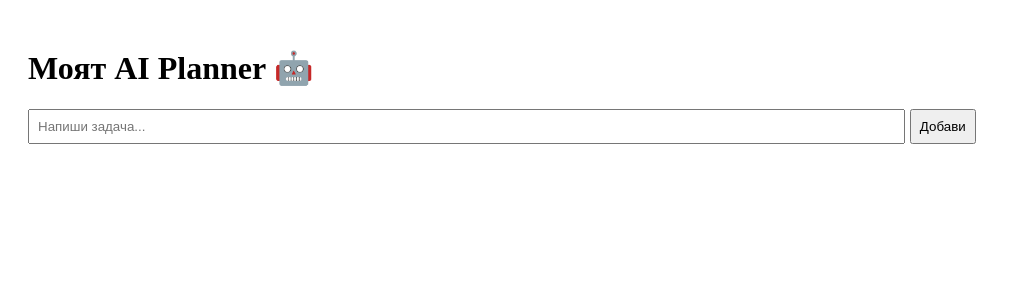
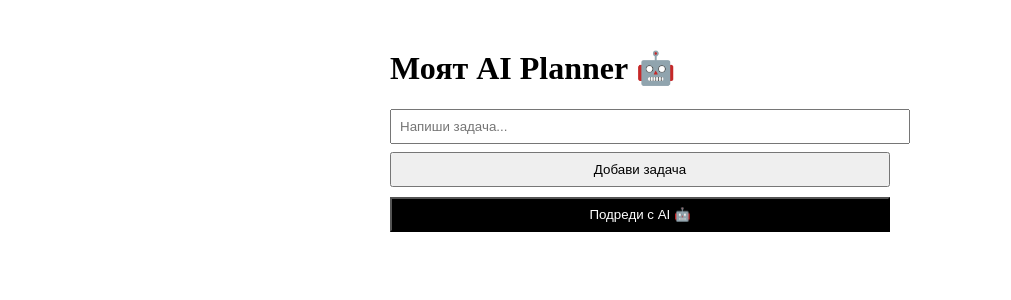
Before and after one commit to 1313123bg-source/my-ai-planner, a Next.js app: page / in a window 1280 px wide. Shown: the top 300 px of the page, without its empty margins (0-1011 px from the left). Built offline with nearby package versions, Linux system fonts and the light colour scheme.

Commit message:
Update index.js

```diff
--- a/pages/index.js
+++ b/pages/index.js
@@ -3,8 +3,9 @@ import { useState, useEffect } from "react";
 export default function Home() {
   const [task, setTask] = useState("");
   const [tasks, setTasks] = useState([]);
+  const [loading, setLoading] = useState(false);
 
-  // Зареждаме задачите при отваряне
+  // Зареждане на задачите от localStorage
   useEffect(() => {
     if (typeof window !== "undefined") {
       const savedTasks = localStorage.getItem("tasks");
@@ -14,7 +15,7 @@ export default function Home() {
     }
   }, []);
 
-  // Запазваме задачите при всяка промяна
+  // Запазване на задачите при всяка промяна
   useEffect(() => {
     if (typeof window !== "undefined") {
       localStorage.setItem("tasks", JSON.stringify(tasks));
@@ -27,24 +28,65 @@ export default function Home() {
     setTask("");
   }
 
+  async function sortWithAI() {
+    if (tasks.length === 0) return;
+
+    setLoading(true);
+
+    try {
+      const response = await fetch("/api/ai", {
+        method: "POST",
+        headers: {
+          "Content-Type": "application/json",
+        },
+        body: JSON.stringify({ tasks }),
+      });
+
+      const data = await response.json();
+      if (data.tasks) {
+        setTasks(data.tasks);
+      }
+    } catch (error) {
+      alert("Грешка при AI подреждане");
+    }
+
+    setLoading(false);
+  }
+
   return (
-    <div style={{ padding: 20 }}>
+    <div style={{ padding: 20, maxWidth: 500, margin: "0 auto" }}>
       <h1>Моят AI Planner 🤖</h1>
 
       <input
         placeholder="Напиши задача..."
         value={task}
         onChange={(e) => setTask(e.target.value)}
-        style={{ padding: 8, width: "70%" }}
+        style={{ padding: 8, width: "100%", marginBottom: 8 }}
       />
 
-      <button onClick={addTask} style={{ padding: 8, marginLeft: 5 }}>
-        Добави
+      <button onClick={addTask} style={{ padding: 8, width: "100%" }}>
+        Добави задача
       </button>
 
-      <ul>
+      <button
+        onClick={sortWithAI}
+        disabled={loading}
+        style={{
+          padding: 8,
+          width: "100%",
+          marginTop: 10,
+          backgroundColor: "#000",
+          color: "#fff",
+        }}
+      >
+        {loading ? "AI мисли..." : "Подреди с AI 🤖"}
+      </button>
+
+      <ul style={{ marginTop: 20 }}>
         {tasks.map((t, i) => (
-          <li key={i}>{t}</li>
+          <li key={i} style={{ marginBottom: 6 }}>
+            {t}
+          </li>
         ))}
       </ul>
     </div>
```
